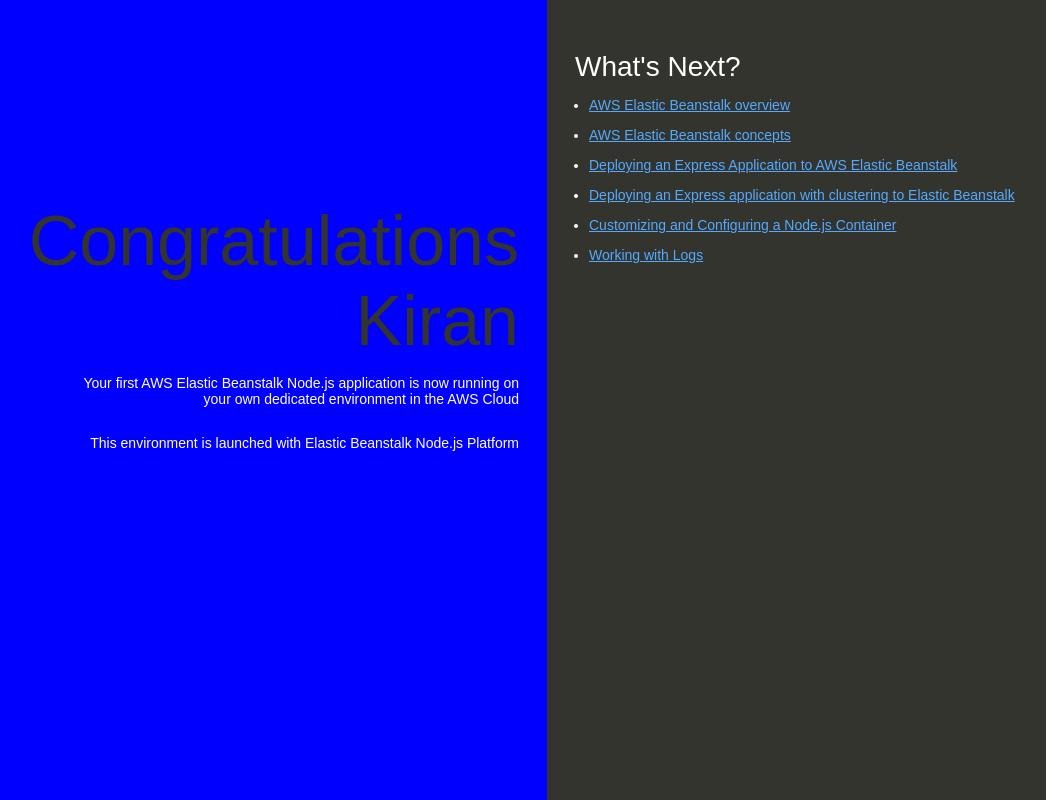
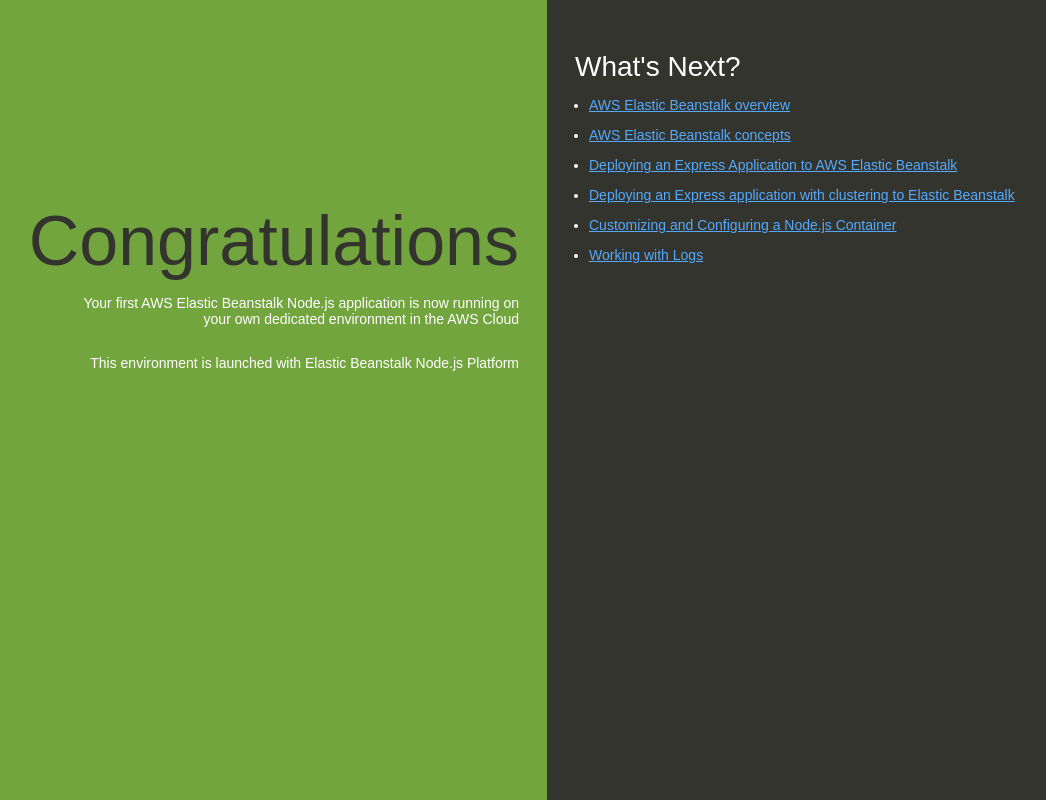
Before and after one commit to kirran1234/kiran_devops13, a website: page index.html in a window 1280 px wide. Shown: the whole page, without its empty margins (93-1139 px from the left). Drawn offline with Linux system fonts and the light colour scheme.

Commit message:
index changes

```diff
--- a/index.html
+++ b/index.html
@@ -35,7 +35,7 @@
 
         text-align: right;
         padding-top: 11em;
-        background-color: blue;
+        background-color: #73A53E;
 
       }
       .textColumn p {
@@ -74,7 +74,7 @@
   </head>
   <body>
     <div class="textColumn">
-      <h1>Congratulations Kiran</h1>
+      <h1>Congratulations</h1>
       <p>Your first AWS Elastic Beanstalk Node.js application is now running on your own dedicated environment in the AWS Cloud</p>
       <p>This environment is launched with Elastic Beanstalk Node.js Platform</p>
     </div>
```
